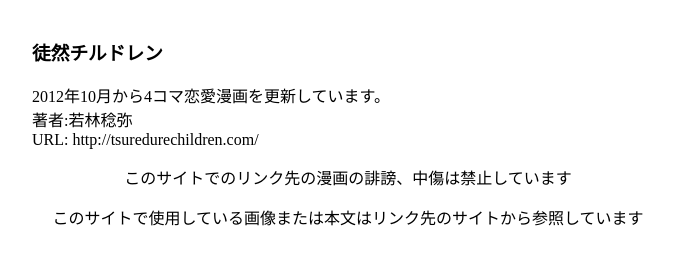
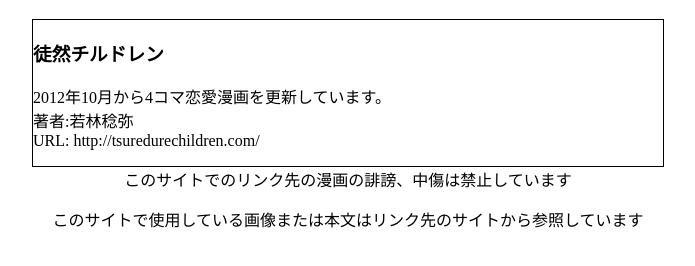
Before and after one commit to ayato1995/makeHP, a plain HTML site: page index.html in a window 1280 px wide. Shown: the part 70-336 px from the top of the page, without its empty margins (292-987 px from the left). Drawn offline with Linux system fonts and the light colour scheme.

Commit message:
コンテンツに枠線の追加

```diff
--- a/css/style.css
+++ b/css/style.css
@@ -25,6 +25,10 @@ h1 {
   float: left;
 }
 
+.content {
+  border: 1px solid black;
+}
+
 #right {
   /* デバッグ
    * background: red;
```
